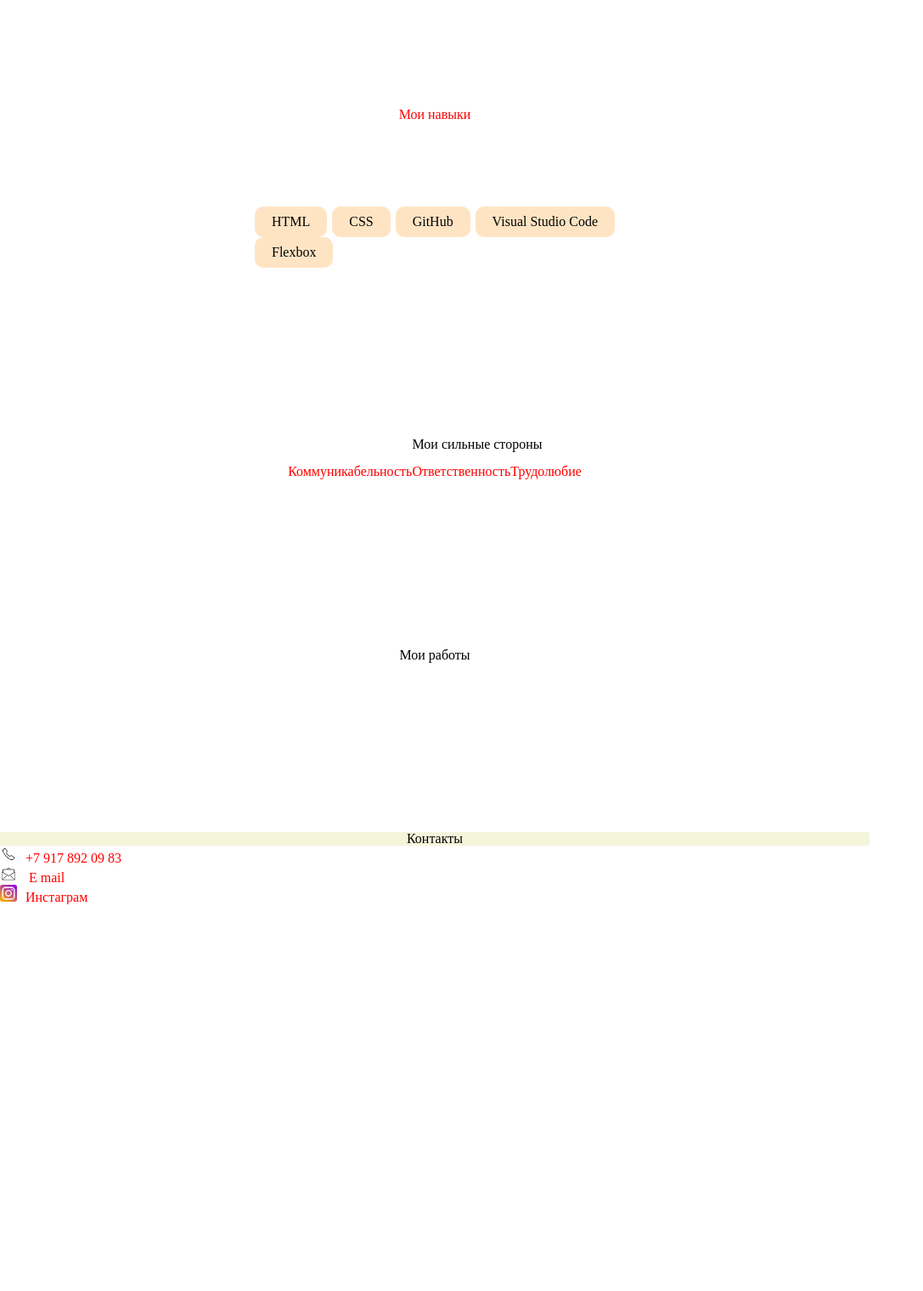
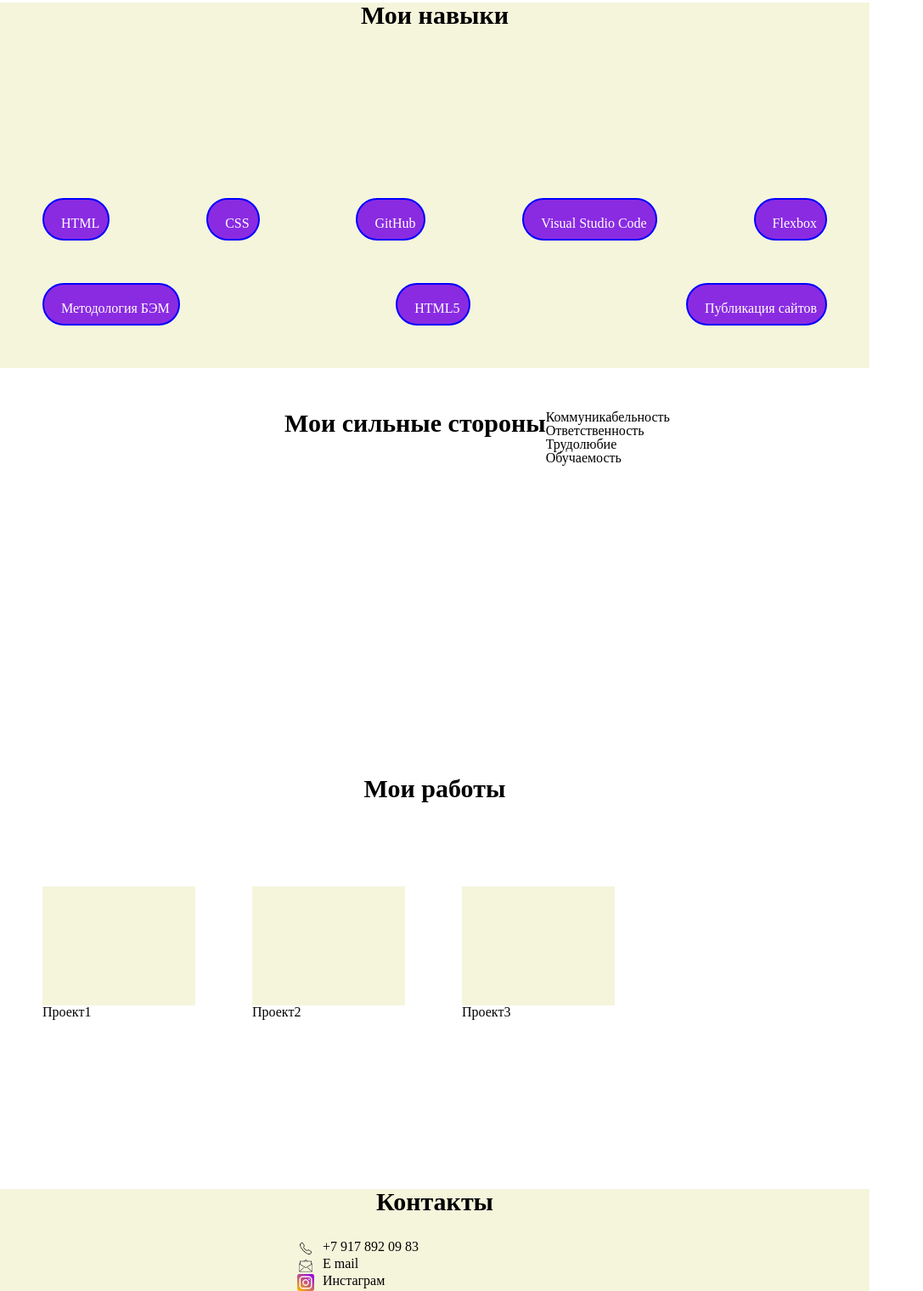
Before and after one commit to my-name-Aysylu/personal_portfolio, a plain HTML site: page index.html in a window 1280 px wide. Shown: the part 754-2273 px from the top of the page at 85% size, without its empty margins (0-1087 px from the left). Before the commit the page ends 1818 px from the top, so only its background shows below. Drawn offline with Linux system fonts and the light colour scheme; files whose address does not match are found by name.

Commit message:
исправление

```diff
--- a/index.html
+++ b/index.html
@@ -14,40 +14,74 @@
 <body>
     <header>
     <div class="container">
+        <div class="menu">
         <div class="item"> <a href="#about"/>Обо мне</a></div>
         <div class="item"> <a href="#submit"/> Мои навыки</a></div>
         <div class="item"> <a href="#work">Мои работы</a></div>
         <div class="item"> <a href="#bob">Контакты</a></div>
+        </div>
         <p id="me" class="hello"> Привет, Я Айсылу Галимянова </p>
     </div>
 </header>
             <p class="about"> Меня зовут Айсылу Галимянова. Я начинающий фронтенд-разработчик</p>
             <img src="image/20220623_015328.jpg" class="lesson"/>
-    <div id="submit"> Мои навыки</div>
-        <div class="ability">
 
+    <div class="ability1">
+            <div id="submit">Мои навыки</div>
+            <div class="ability">
             <div id="skills">HTML</div>
             <div id="skills">CSS</div>
             <div id="skills">GitHub</div>
             <div id="skills">Visual Studio Code</div>
             <div id="skills">Flexbox</div>
+            <div id="skills">Методология БЭМ</div>
+            <div id="skills">HTML5</div>
+            <div id="skills">Публикация сайтов</div>
     </div>
+</div>
+    <div class="milk1">
     <h1 class="milk">Мои сильные стороны</h1>
        <ul>
         <li>Коммуникабельность</li>
         <li>Ответственность</li>
         <li>Трудолюбие</li>
+        <li>Обучаемость</li>
        </ul>
-
+    </div>
+   <div>
     <h1 id="work">Мои работы</h1>
-
-    </h1>
+    <div class="work1">
+        <div>
+            <div class="project1"></div>
+   <div>Проект1</div>
+   </div>
+   <div>
+    <div class="project2"></div>
+   <div>Проект2</div>
+   </div>
+   <div>
+    <div class="project3"></div>
+   <div>Проект3</div>
+   </div>
+</div>
 
 
-    <div id="bob" class="contact">Контакты </div>
-       <img src="telephone.png" class="telephone" <p>+7 917 892 09 83</p>
-        <img src="mail_email.png" class="email"<p> E mail</p>
-        <img src="instagram_logo.png" class="instagram"<p>Инстаграм</p>
+
+<div class="contact1">
+    <div id="bob">Контакты</div>
+<div class="contact"></div>
+
+        <div class="telephone1">
+       <img src="telephone.png" class="telephone"/> <p>+7 917 892 09 83</p>
+       </div>
+       <div class="email1">
+        <img src="mail_email.png" class="email"/> <p>E mail</p>
+        </div>
+        <div class="instagram1">
+        <img src="instagram_logo.png" class="instagram"/> <p>Инстаграм</p>
+        </div>
+
+
     </div>
 </body>
 
--- a/style.css
+++ b/style.css
@@ -4,19 +4,22 @@ body {
     height: 600px;
     padding: 0 15px;
     margin: 0 auto;
+}
 
-}
-div {font-family: 'Montserrat', sans-serif;
+div {
+    font-family: 'Montserrat', sans-serif;
 font-family: 'Source Sans Pro', sans-serif;
 }
 
 .container {
+    background-color: beige;
+}
 
+.menu {
     display: flex;
     flex-direction: row;
     justify-content: space-between;
-    background-color: antiquewhite;
-
+    padding: 5px;
 }
 
 .lesson {
@@ -33,83 +36,173 @@ font-family: 'Source Sans Pro', sans-serif;
     font-weight: 500px;
     font-size: 16px;
     color: blue;
-    justify-content: space-evenly;
+    justify-content: space-between;
+    padding-top: 50px;
+    padding-bottom: 50px;
+    text-align: center;
 
 
 }
 #submit {
     display: flex;
     justify-content: center;
-    margin-top: 200px;
+    margin-top: 50px;
+    margin-bottom: 200px;
+    font-weight: 600;
+    font-size: 30px;
+
+
+}
+.ability1 {
+    background-color: beige;
+    justify-content: space-evenly;
+
 }
 .about {
-    margin-top: 200px;
-    margin-left: 300px;
+    margin-top: 100px;
+    text-align: center;
+    justify-content: space-evenly;
 }
 .ability {
     display: flex;
     flex-wrap: wrap;
     flex-direction: row;
     justify-content: space-between;
-    margin-top: 100px;
-    margin-right: 300px;
-    margin-left: 300px;
-    margin-bottom: 200px;
-}
-#skills {
-        background-color: bisque;
-        color: black;
-        border-radius: 10px;
-        border-width: 0.6px;
-        padding: 10px 20px 10px 20px;
 
 }
 
+#skills {
+
+        color: white;
+        border-radius: 600px;
+        padding: 20px 10px 10px 20px;
+        border-style: solid;
+        border-width: 2px;
+        border-color: blue;
+        flex-wrap: wrap;
+        flex-wrap: wrap;
+        background-color: blueviolet;
+        margin-bottom: 50px;
+        margin-left: 50px;
+        margin-right: 50px;
+
+}
+.milk1 {
+display: flex;
+justify-content: center;
+
+margin-top: 50px;
+color: black;
+}
 .milk {
-    display: flex;
-    justify-content: center;
-    padding-left: 100px;
-    margin-top: 100px;
-    margin-bottom: 1em;
+
     color: black;
+    font-weight: 600;
+    font-size: 30px;
+    margin-left: 100px;
+    margin-bottom: 200px;
 }
-ul {
-    display: flex;
-    justify-content: center;
-}
+
+
+
 #work {
     display: flex;
     justify-content: center;
     margin-top: 200px;
     color: black;
+    font-weight: 600;
+    font-size: 30px;
+
+
+}
+.work1{
+    display: flex;
+    flex-wrap: wrap;
+    flex-direction: nowrap;
+    justify-content: space-between;
+    margin-top: 100px;
+    margin-right: 300px;
+    margin-left: 50px;
+    margin-bottom: 200px;
+}
+.project1 {
+    background-color: beige;
+    color: black;
+    border-radius: 0px;
+    border-width: 0.6px;
+    padding: 70px 90px 70px 90px;
+}
+.project2 {
+    background-color: beige;
+    color: black;
+    border-radius: 0px;
+    border-width: 0.6px;
+    padding: 70px 90px 70px 90px;
+}
+.project3 {
+    background-color: beige;
+    color: black;
+    border-radius: 0px;
+    border-width: 0.6px;
+    padding: 70px 90px 70px 90px;
+}
+.contact1 {
+    display: flex;
+    justify-content: center;
+    flex-direction: column;
+    background-color: beige;
+
+
 }
 .contact {
     display: flex;
     justify-content: center;
     font-weight: 200px;
     color: black;
-    margin-top: 200px;
+    margin-top: 30px;
+}
 
+#bob {
+    display: flex;
+    justify-content: center;
+
+    font-weight: 600;
+    font-size: 30px;
 }
-#bob {
-    background-color: beige;
+.telephone1{
+    display: flex;
+   margin-left: 300px;
 }
 .telephone {
     width: 20px;
     height: 20px;
     margin-right: 10px;
+    margin-left: 50px;
+
+}
+.email1{
+    display: flex;
+  margin-left: 300px;
+
 }
 .email {
     width: 20px;
     height: 20px;
     margin-right: 10px;
+    margin-left: 50px;
+}
+.instagram1{
+    display: flex;
+    margin-left: 300px;
+
 }
 .instagram {
     width: 20px;
     height: 20px;
     margin-right: 10px;
+    margin-left: 50px;
 }
 * {
     font-size: 16px;
-    color: red;
+    color: black;
 }
```
